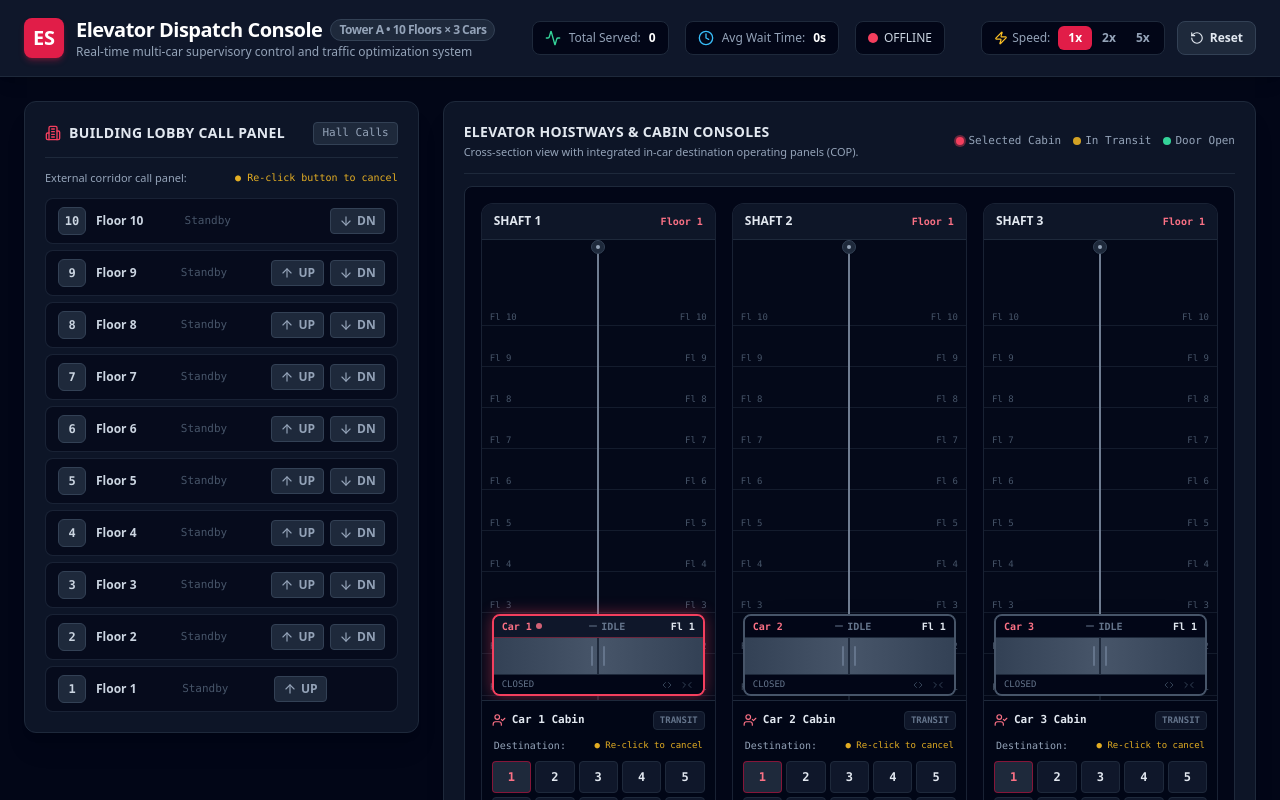
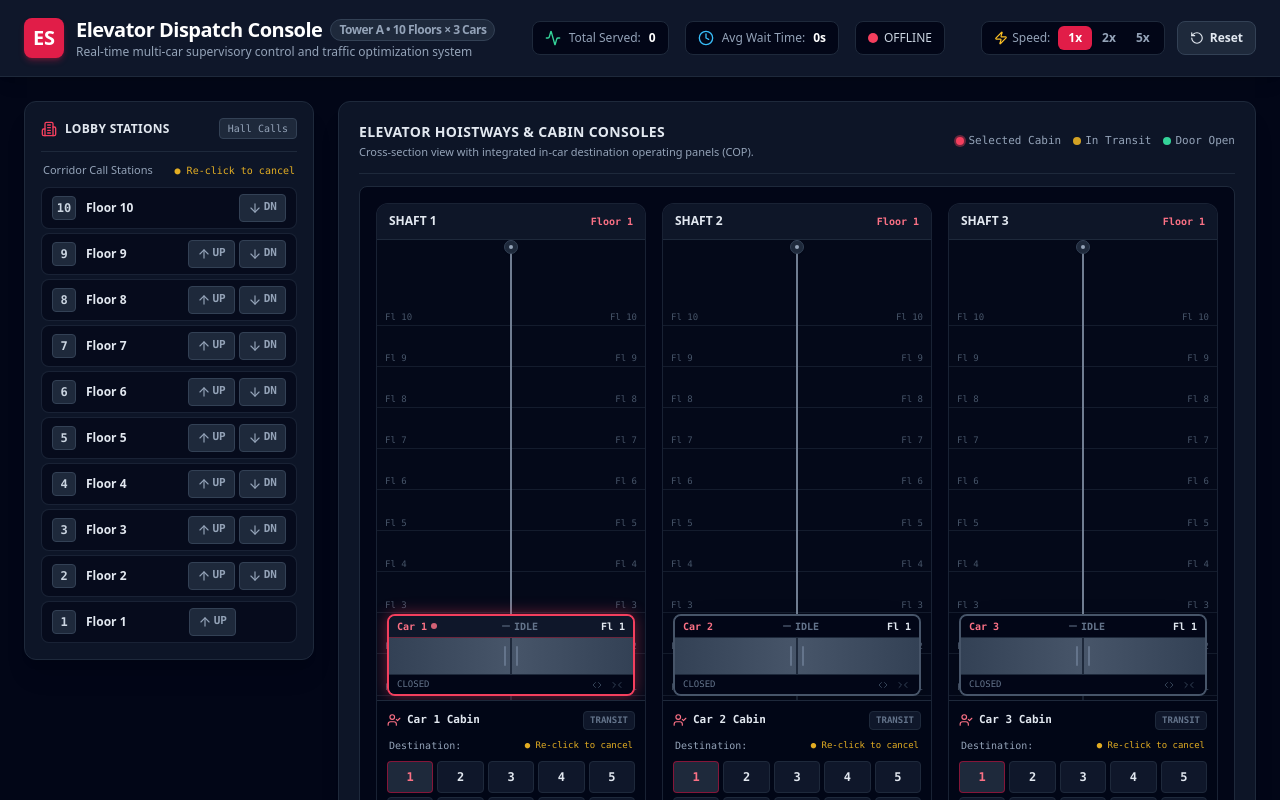
Before and after one commit to ngaymai/elevator-simulator, a React (Vite) app: page / in a window 1280 px wide. Shown: the top 800 px of the page. Built offline with nearby package versions, Linux system fonts and the light colour scheme; no server answers.

Commit message:
style(ui): compact floor lobby panel and expand visual hoistways to 3:9 ratio

```diff
--- a/src/frontend/App.tsx
+++ b/src/frontend/App.tsx
@@ -66,13 +66,13 @@ export const App: React.FC = () => {
       <main className="flex-1 p-6 max-w-[1550px] mx-auto w-full">
         {/* 2-Panel Clean Architecture: Corridor Lobby Stations & Hoistways with In-Car Panels */}
         <div className="grid grid-cols-1 lg:grid-cols-12 gap-6 items-start">
-          {/* Panel 1: Sảnh các tầng (Floor Lobby Call Panel) - 4 cols */}
-          <div className="lg:col-span-4">
+          {/* Panel 1: Sảnh các tầng (Floor Lobby Call Panel) - 3 cols (Compact & Sleek) */}
+          <div className="lg:col-span-3">
             <FloorLobby hallCalls={hallCalls} onHallCall={sendHallCall} />
           </div>
 
-          {/* Panel 2: Giếng thang máy vật lý & Bảng điều khiển Cabin tích hợp (Visual Hoistways & Integrated COP) - 8 cols */}
-          <div className="lg:col-span-8">
+          {/* Panel 2: Giếng thang máy vật lý & Bảng điều khiển Cabin tích hợp (Visual Hoistways & Integrated COP) - 9 cols (Spacious) */}
+          <div className="lg:col-span-9">
             <VisualShafts
               elevators={elevators}
               selectedCarId={selectedCarId}
--- a/src/frontend/components/FloorLobby.tsx
+++ b/src/frontend/components/FloorLobby.tsx
@@ -11,26 +11,27 @@ export const FloorLobby: React.FC<FloorLobbyProps> = ({ hallCalls, onHallCall })
   const floors = Array.from({ length: TOTAL_FLOORS }, (_, i) => TOTAL_FLOORS - i);
 
   return (
-    <div className="bg-slate-900/90 border border-slate-800 rounded-xl p-5 shadow-xl flex flex-col h-full">
-      <div className="flex items-center justify-between border-b border-slate-800 pb-3 mb-3">
+    <div className="bg-slate-900/90 border border-slate-800 rounded-xl p-4 shadow-xl flex flex-col h-full">
+      {/* Header */}
+      <div className="flex items-center justify-between border-b border-slate-800 pb-3 mb-2.5">
         <div className="flex items-center gap-2">
           <Building2 className="w-4 h-4 text-rose-500" />
-          <h2 className="text-sm font-bold tracking-wide uppercase text-slate-200">
-            Building Lobby Call Panel
+          <h2 className="text-xs font-bold tracking-wide uppercase text-slate-200">
+            Lobby Stations
           </h2>
         </div>
-        <span className="text-[11px] px-2 py-0.5 rounded bg-slate-800 text-slate-400 border border-slate-700 font-mono">
+        <span className="text-[10px] px-2 py-0.5 rounded bg-slate-800 text-slate-400 border border-slate-700 font-mono">
           Hall Calls
         </span>
       </div>
 
-      <div className="flex items-center justify-between text-[11px] text-slate-400 mb-3">
-        <span>External corridor call panel:</span>
-        <span className="text-amber-400/90 font-mono text-[10px]">● Re-click button to cancel</span>
+      <div className="flex items-center justify-between text-[11px] text-slate-400 mb-2 px-0.5">
+        <span>Corridor Call Stations</span>
+        <span className="text-amber-400/90 font-mono text-[10px]">● Re-click to cancel</span>
       </div>
 
       {/* Vertical list of 10 floors (10 down to 1) */}
-      <div className="flex-1 flex flex-col justify-between gap-1.5">
+      <div className="flex-1 flex flex-col justify-between gap-1">
         {floors.map((floor) => {
           const callState = hallCalls.find((h) => h.floor === floor);
           const isUpActive = callState?.upActive ?? false;
@@ -40,16 +41,16 @@ export const FloorLobby: React.FC<FloorLobbyProps> = ({ hallCalls, onHallCall })
           return (
             <div
               key={floor}
-              className={`flex items-center justify-between px-3 py-2 rounded-lg border transition-all ${
+              className={`flex items-center justify-between px-2.5 py-1.5 rounded-lg border transition-all ${
                 isAnyActive
                   ? 'border-amber-500/60 bg-amber-950/20 shadow-sm shadow-amber-950/40'
-                  : 'border-slate-800/80 bg-slate-950/60 hover:bg-slate-900/70'
+                  : 'border-slate-800/80 bg-slate-950/60 hover:bg-slate-900/60'
               }`}
             >
-              {/* Floor Label */}
-              <div className="flex items-center gap-2.5">
+              {/* Floor Badge & Level info */}
+              <div className="flex items-center gap-2.5 min-w-0">
                 <span
-                  className={`w-7 h-7 rounded-md flex items-center justify-center font-bold text-xs font-mono transition-colors ${
+                  className={`w-6 h-6 rounded flex items-center justify-center font-bold text-xs font-mono transition-colors shrink-0 ${
                     isAnyActive
                       ? 'bg-amber-500 text-slate-950 shadow-md shadow-amber-500/40'
                       : 'bg-slate-800 text-slate-300 border border-slate-700'
@@ -57,28 +58,24 @@ export const FloorLobby: React.FC<FloorLobbyProps> = ({ hallCalls, onHallCall })
                 >
                   {floor}
                 </span>
-                <span className="text-xs font-semibold text-slate-300">
-                  Floor {floor}
-                </span>
-              </div>
-
-              {/* Status tag */}
-              <div className="text-[11px] font-mono">
-                {isAnyActive ? (
-                  <span className="text-amber-400 animate-pulse font-medium">
-                    Calling Car...
+                <div className="flex flex-col min-w-0">
+                  <span className="text-xs font-semibold text-slate-200 leading-tight">
+                    Floor {floor}
                   </span>
-                ) : (
-                  <span className="text-slate-600">Standby</span>
-                )}
+                  {isAnyActive && (
+                    <span className="text-[9px] text-amber-400 font-mono animate-pulse leading-none mt-0.5">
+                      Calling Car...
+                    </span>
+                  )}
+                </div>
               </div>
 
               {/* Call Buttons UP / DOWN */}
-              <div className="flex items-center gap-1.5">
+              <div className="flex items-center gap-1 shrink-0">
                 {floor < TOTAL_FLOORS ? (
                   <button
                     onClick={() => onHallCall(floor, 'UP')}
-                    className={`px-2 py-1 rounded text-xs font-bold flex items-center gap-1 transition-all ${
+                    className={`h-7 px-2 rounded text-[11px] font-bold font-mono flex items-center gap-0.5 transition-all ${
                       isUpActive
                         ? 'bg-amber-400 text-slate-950 shadow-md shadow-amber-400/50 scale-105'
                         : 'bg-slate-800 hover:bg-slate-700 text-slate-400 hover:text-white border border-slate-700'
@@ -89,16 +86,17 @@ export const FloorLobby: React.FC<FloorLobbyProps> = ({ hallCalls, onHallCall })
                         : `Call Elevator at Floor ${floor} to go UP`
                     }
                   >
-                    <ArrowUp className="w-3.5 h-3.5" /> UP
+                    <ArrowUp className="w-3.5 h-3.5" />
+                    <span>UP</span>
                   </button>
                 ) : (
-                  <div className="w-[52px]" /> // Placeholder for alignment at top floor
+                  <div className="w-[46px] h-7" /> // Placeholder for alignment at top floor
                 )}
 
                 {floor > 1 ? (
                   <button
                     onClick={() => onHallCall(floor, 'DOWN')}
-                    className={`px-2 py-1 rounded text-xs font-bold flex items-center gap-1 transition-all ${
+                    className={`h-7 px-2 rounded text-[11px] font-bold font-mono flex items-center gap-0.5 transition-all ${
                       isDownActive
                         ? 'bg-amber-400 text-slate-950 shadow-md shadow-amber-400/50 scale-105'
                         : 'bg-slate-800 hover:bg-slate-700 text-slate-400 hover:text-white border border-slate-700'
@@ -109,10 +107,11 @@ export const FloorLobby: React.FC<FloorLobbyProps> = ({ hallCalls, onHallCall })
                         : `Call Elevator at Floor ${floor} to go DOWN`
                     }
                   >
-                    <ArrowDown className="w-3.5 h-3.5" /> DN
+                    <ArrowDown className="w-3.5 h-3.5" />
+                    <span>DN</span>
                   </button>
                 ) : (
-                  <div className="w-[52px]" /> // Placeholder for alignment at bottom floor
+                  <div className="w-[46px] h-7" /> // Placeholder for alignment at bottom floor
                 )}
               </div>
             </div>
```
